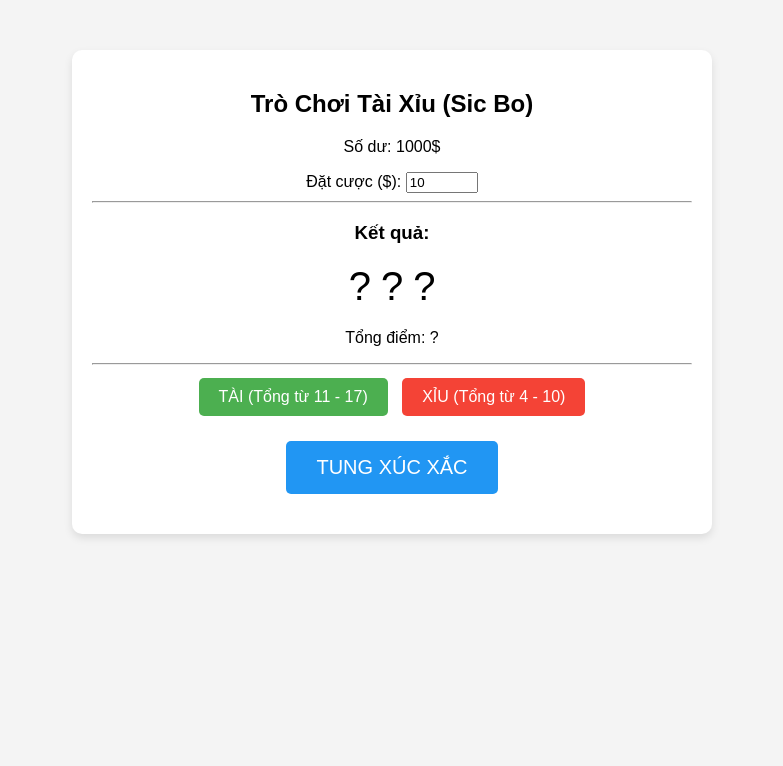
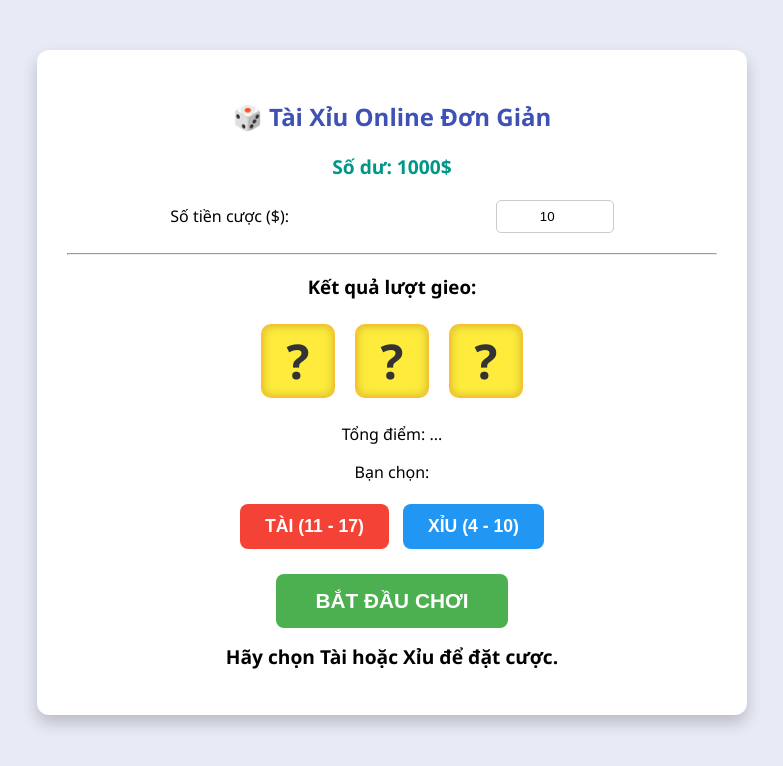
Before and after one commit to mizg2212/test, a plain HTML site: page test.html in a window 1280 px wide. Shown: the whole page, without its empty margins (248-1031 px from the left). Drawn offline with Linux system fonts and the light colour scheme.

Commit message:
Update test.html

```diff
--- a/test.html
+++ b/test.html
@@ -3,63 +3,135 @@
 <head>
     <meta charset="UTF-8">
     <meta name="viewport" content="width=device-width, initial-scale=1.0">
-    <title>Tài Xỉu Đơn Giản</title>
+    <title>Tài Xỉu (Sic Bo) - Game Hoạt Động</title>
     <style>
-        body { font-family: Arial, sans-serif; text-align: center; margin-top: 50px; background-color: #f4f4f4; }
-        .game-container { max-width: 600px; margin: auto; padding: 20px; background: white; border-radius: 10px; box-shadow: 0 4px 8px rgba(0,0,0,0.1); }
-        .dice-display { font-size: 40px; margin: 20px 0; display: flex; justify-content: center; gap: 10px; }
-        .bet-buttons button { padding: 10px 20px; font-size: 16px; margin: 5px; cursor: pointer; border: none; border-radius: 5px; transition: background-color 0.3s; }
-        #bet-tai { background-color: #4CAF50; color: white; }
-        #bet-xiu { background-color: #F44336; color: white; }
-        #bet-tai:hover, #bet-xiu:hover { opacity: 0.8; }
-        #roll-button { padding: 15px 30px; font-size: 20px; background-color: #2196F3; color: white; margin-top: 20px; cursor: pointer; border: none; border-radius: 5px; }
-        #message { margin-top: 20px; font-size: 18px; font-weight: bold; }
+        /* --- PHẦN CSS: ĐỊNH DẠNG GIAO DIỆN --- */
+        body { font-family: 'Segoe UI', Tahoma, Geneva, Verdana, sans-serif; text-align: center; margin-top: 50px; background-color: #e8eaf6; }
+        .game-container { max-width: 650px; margin: auto; padding: 30px; background: white; border-radius: 12px; box-shadow: 0 8px 16px rgba(0,0,0,0.2); }
+        h2 { color: #3f51b5; }
+        #balance-display, #message { font-size: 1.2em; margin: 15px 0; font-weight: bold; }
+        #balance-display { color: #009688; }
+        .dice-display { font-size: 48px; margin: 25px 0; display: flex; justify-content: center; gap: 20px; }
+        .die {
+            width: 70px; height: 70px; line-height: 70px;
+            background-color: #ffeb3b; border-radius: 10px;
+            border: 2px solid #fbc02d; color: #333;
+            font-weight: 900; box-shadow: inset 0 0 10px rgba(0,0,0,0.2);
+            transition: transform 0.2s; /* Thêm animation khi gieo */
+        }
+        .bet-controls { margin: 20px 0; display: flex; justify-content: space-around; align-items: center; }
+        .bet-buttons button {
+            padding: 12px 25px; font-size: 1.1em; margin: 5px;
+            cursor: pointer; border: none; border-radius: 8px;
+            font-weight: bold; transition: background-color 0.3s, transform 0.1s;
+        }
+        #bet-tai { background-color: #f44336; color: white; } /* Đỏ */
+        #bet-xiu { background-color: #2196F3; color: white; } /* Xanh */
+        .bet-buttons button:disabled { background-color: #ccc; cursor: not-allowed; }
+        .bet-buttons button:hover:not(:disabled) { transform: translateY(-2px); }
+        #roll-button {
+            padding: 15px 40px; font-size: 1.3em; background-color: #4CAF50;
+            color: white; margin-top: 20px; cursor: pointer; border: none;
+            border-radius: 8px; font-weight: bold;
+        }
     </style>
 </head>
 <body>
 
 <div class="game-container">
-    <h2>Trò Chơi Tài Xỉu (Sic Bo)</h2>
+    <h2>🎲 Tài Xỉu Online Đơn Giản</h2>
 
-    <p>Số dư: <span id="balance">1000</span>$</p>
-    <label for="bet-amount">Đặt cược ($):</label>
-    <input type="number" id="bet-amount" value="10" min="1" max="1000">
-
+    <p id="balance-display">Số dư: 1000$</p>
+    <div class="bet-controls">
+        <label for="bet-amount">Số tiền cược ($):</label>
+        <input type="number" id="bet-amount" value="10" min="1" max="1000" style="padding: 8px; border-radius: 5px; border: 1px solid #ccc; width: 100px; text-align: center;">
+    </div>
     <hr>
 
-    <h3>Kết quả:</h3>
+    <h3>Kết quả lượt gieo:</h3>
     <div class="dice-display">
-        <span id="dice1">?</span>
-        <span id="dice2">?</span>
-        <span id="dice3">?</span>
+        <span class="die" id="dice1">?</span>
+        <span class="die" id="dice2">?</span>
+        <span class="die" id="dice3">?</span>
     </div>
-    <p>Tổng điểm: <span id="total">?</span></p>
+    <p>Tổng điểm: <span id="total-score">...</span></p>
 
-    <hr>
-
+    <p>Bạn chọn:</p>
     <div class="bet-buttons">
-        <button id="bet-tai">TÀI (Tổng từ 11 - 17)</button>
-        <button id="bet-xiu">XỈU (Tổng từ 4 - 10)</button>
+        <button id="bet-tai" data-choice="Tai">TÀI (11 - 17)</button>
+        <button id="bet-xiu" data-choice="Xiu">XỈU (4 - 10)</button>
     </div>
 
-    <button id="roll-button">TUNG XÚC XẮC</button>
+    <button id="roll-button" disabled>BẮT ĐẦU CHƠI</button>
 
-    <p id="message"></p>
+    <p id="message">Hãy chọn Tài hoặc Xỉu để đặt cược.</p>
 </div>
 
 <script>
-    // **LƯU Ý QUAN TRỌNG:**
-    // Toàn bộ logic trò chơi (sinh số ngẫu nhiên, tính tiền thắng/thua)
-    // sẽ được viết ở đây bằng JavaScript.
-    // Ví dụ:
-    /*
-    document.getElementById('roll-button').onclick = function() {
-        // Code để sinh 3 số ngẫu nhiên từ 1 đến 6
-        // Code để kiểm tra xem người chơi đặt TÀI hay XỈU
-        // Code để cập nhật số dư
-    };
-    */
-</script>
+    // --- PHẦN JAVASCRIPT: LOGIC TRÒ CHƠI ---
 
-</body>
-</html>
+    let balance = 1000;
+    let currentBet = 0;
+    let playerChoice = '';
+
+    const balanceDisplay = document.getElementById('balance-display');
+    const betAmountInput = document.getElementById('bet-amount');
+    const rollButton = document.getElementById('roll-button');
+    const messageDisplay = document.getElementById('message');
+    const diceElements = [
+        document.getElementById('dice1'),
+        document.getElementById('dice2'),
+        document.getElementById('dice3')
+    ];
+    const totalScoreDisplay = document.getElementById('total-score');
+    const betButtons = document.querySelectorAll('.bet-buttons button');
+
+    // Cập nhật số dư hiển thị
+    function updateBalanceDisplay() {
+        balanceDisplay.textContent = `Số dư: ${balance}$`;
+    }
+
+    // Hàm GIEU XÚC XẮC: sinh số ngẫu nhiên từ 1 đến 6
+    function rollDice() {
+        return Math.floor(Math.random() * 6) + 1;
+    }
+
+    // --- XỬ LÝ SỰ KIỆN ĐẶT CƯỢC (TÀI/XỈU) ---
+    betButtons.forEach(button => {
+        button.addEventListener('click', () => {
+            const amount = parseInt(betAmountInput.value);
+
+            // Kiểm tra tính hợp lệ của tiền cược
+            if (isNaN(amount) || amount <= 0 || amount > balance) {
+                messageDisplay.textContent = (amount > balance) ? 'Số dư không đủ!' : 'Vui lòng nhập số tiền cược hợp lệ.';
+                return;
+            }
+
+            // Đặt cược thành công
+            currentBet = amount;
+            playerChoice = button.getAttribute('data-choice');
+
+            messageDisplay.textContent = `Bạn đã cược ${currentBet}$ vào cửa ${playerChoice.toUpperCase()}. Nhấn TUNG XÚC XẮC!`;
+
+            // Vô hiệu hóa cược, kích hoạt nút chơi
+            betButtons.forEach(btn => btn.disabled = true);
+            rollButton.disabled = false;
+        });
+    });
+
+    // --- XỬ LÝ SỰ KIỆN TUNG XÚC XẮC ---
+    rollButton.addEventListener('click', () => {
+        if (!playerChoice || currentBet === 0) return; // Bảo vệ: không cho chạy nếu chưa cược
+
+        // 1. Gieo 3 viên xúc xắc
+        const diceResults = [rollDice(), rollDice(), rollDice()];
+        const total = diceResults.reduce((sum, value) => sum + value, 0);
+
+        // 2. Cập nhật giao diện xúc xắc và tổng điểm
+        diceElements.forEach((die, index) => {
+            // Thêm hiệu ứng lắc xúc xắc (chỉ mang tính minh họa)
+            die.style.transform = 'rotate(360deg)';
+            setTimeout(() => {
+                die.textContent = diceResults[index];
+                die.style.transform = 'rotate(0deg)';
+            }, 300); // Chờ 300ms để thấy hiệu ứng
```
